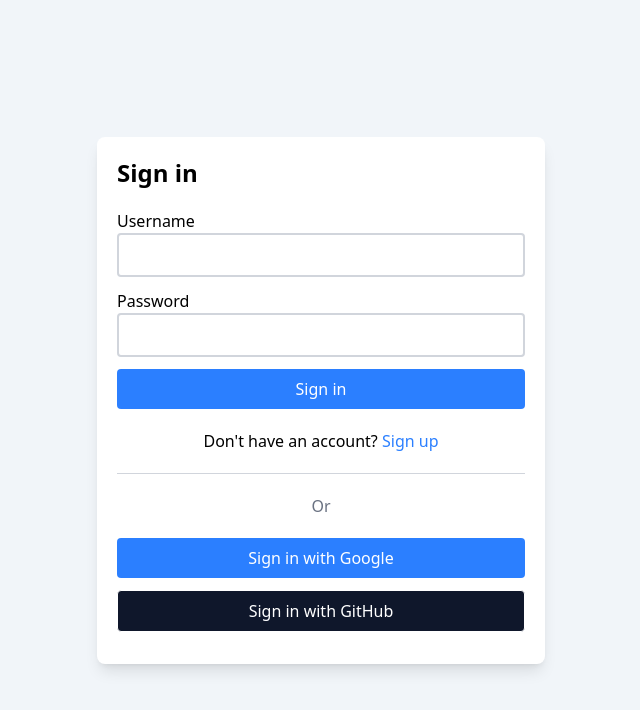
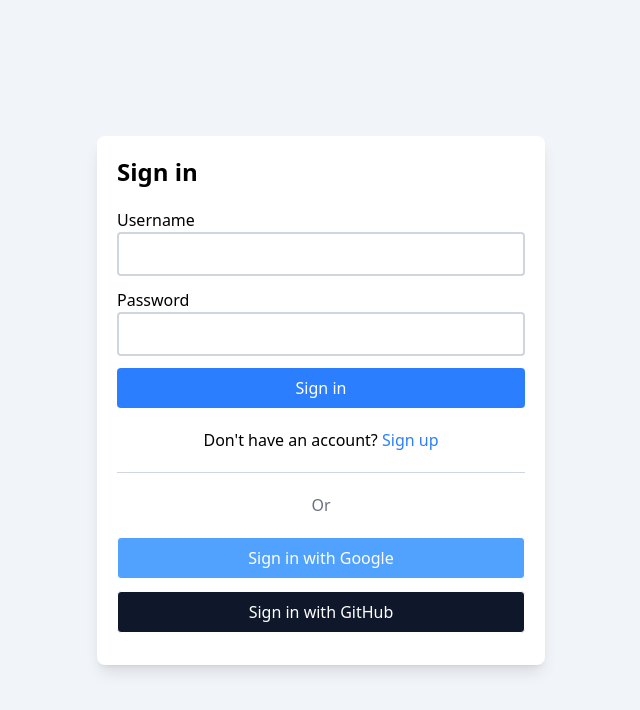
Before and after one commit to aldrin112602/chat-app-react-ts, a React (Vite) app: page / in a window 1280 px wide. Shown: the top 710 px of the page, without its empty margins (319-959 px from the left). Built offline with nearby package versions, Linux system fonts and the light colour scheme; no server answers.

Commit message:
Added Providers Layout

```diff
--- a/src/auth/features/connect-providers/github/githubSignin.tsx
+++ b/src/auth/features/connect-providers/github/githubSignin.tsx
@@ -35,7 +35,7 @@
     <Button
       onClick={handleGitHubLogin}
       label="Sign in with GitHub"
-      className="border bg-slate-900 text-white rounded block w-full my-3 py-2 cursor-pointer"
+      className="border hover:opacity-90 bg-slate-900 text-white rounded block w-full my-3 py-2 cursor-pointer"
     />
   );
 };
--- a/src/auth/features/connect-providers/google/googleSignin.tsx
+++ b/src/auth/features/connect-providers/google/googleSignin.tsx
@@ -9,5 +9,5 @@
     onError: (error) => console.log("Login Failed:", error),
   });
 
-  return <Button label="Sign in with Google" onClick={login} />;
+  return <Button className="border hover:opacity-90 bg-blue-400 text-white rounded block w-full my-3 py-2 cursor-pointer" label="Sign in with Google" onClick={login} />;
 };
--- /dev/null
+++ b/src/auth/features/connect-providers/providersLayout.tsx
@@ -0,0 +1,11 @@
+import { GithubSignin } from "./github/githubSignin";
+import { GoogleSignin } from "./google/googleSignin";
+
+export const ProvidersLayout = () => {
+  return (
+    <div>
+      <GoogleSignin />
+      <GithubSignin />
+    </div>
+  );
+};
--- a/src/auth/features/signin/signin.tsx
+++ b/src/auth/features/signin/signin.tsx
@@ -1,9 +1,7 @@
 import { Layout } from "../../components/layout";
 import { Input } from "../../../components/input";
 import { Button } from "../../../components/button";
-import { GoogleSignin } from "../connect-providers/google/googleSignin";
-import { GithubSignin } from "../connect-providers/github/githubSignin";
-
+import { ProvidersLayout } from "../connect-providers/providersLayout";
 
 export const Signin = () => {
   return (
@@ -36,8 +34,7 @@
         <div className="border-t border-gray-300"></div>
         <p className="mt-5 text-center text-gray-500">Or</p>
         <div className="mt-5">
-          <GoogleSignin />
-          <GithubSignin />
+          <ProvidersLayout />
         </div>
       </form>
     </Layout>
```
